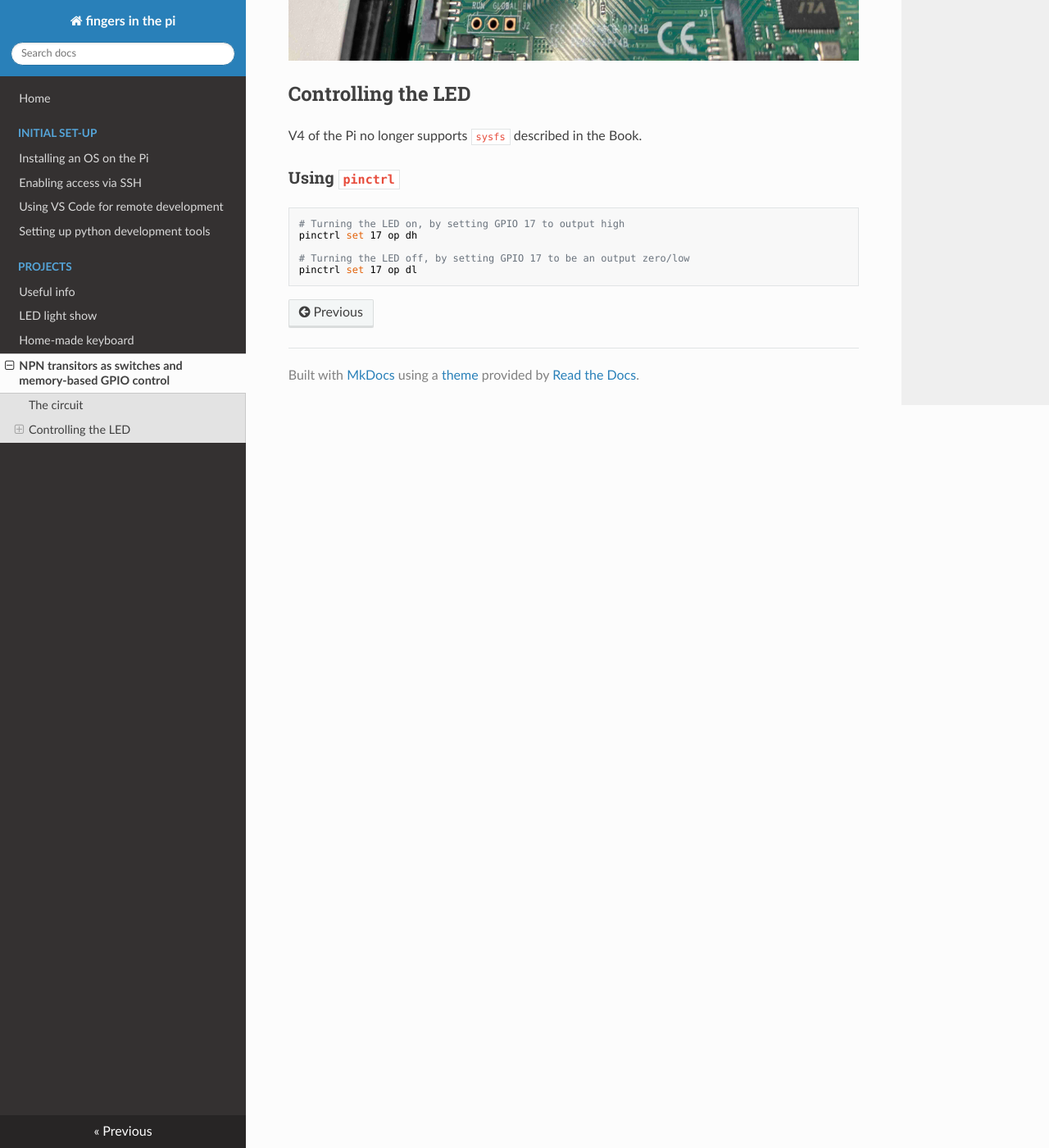
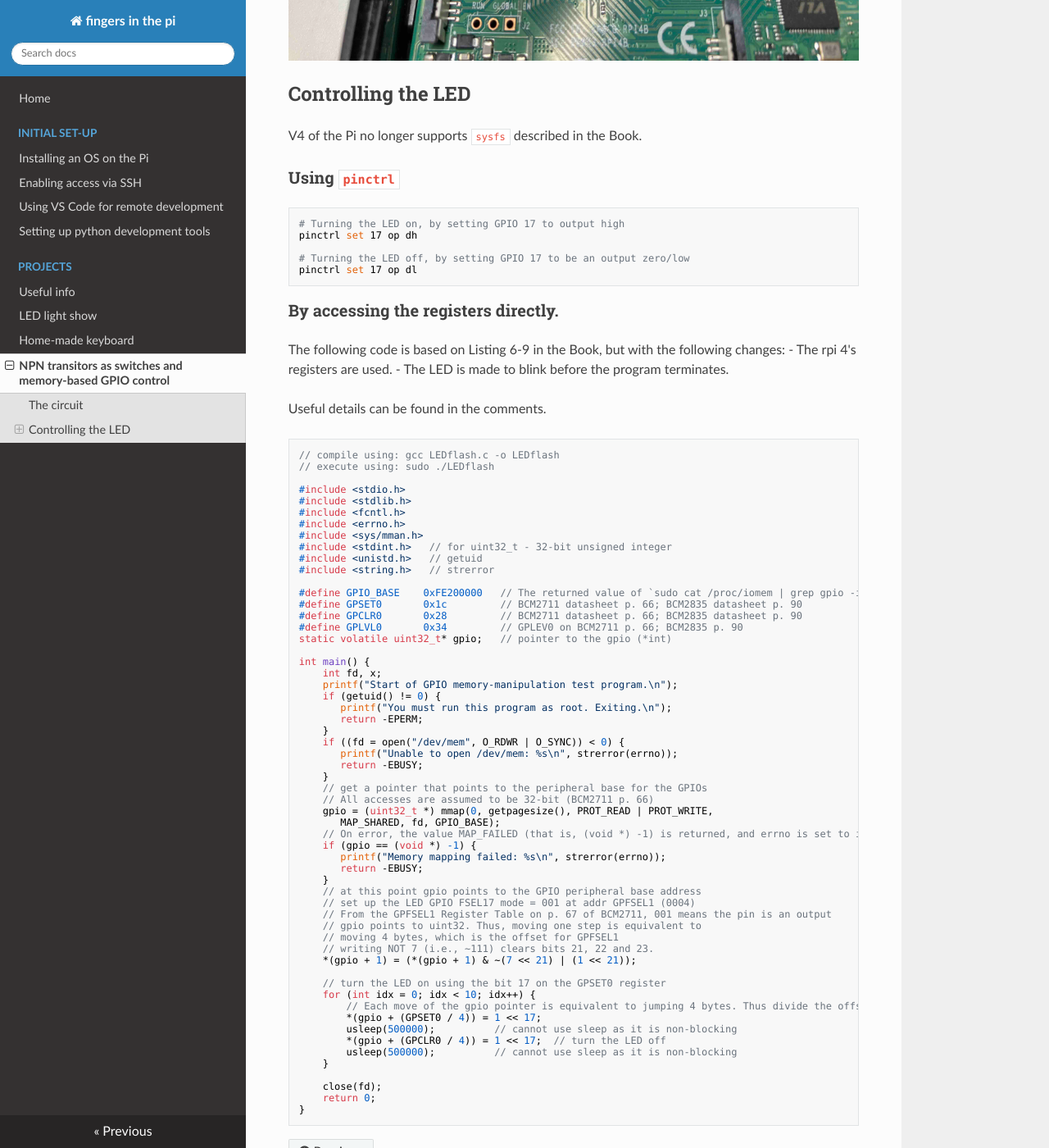
Before and after one commit to drkaizeng/fingers_in_the_pi, an MkDocs documentation site: the page built from docs/projects/transistors_switches_memory_gpio.md, in a window 1280 px wide and 1400 px high, scrolled down 1750 px. Shown: the whole window at 82% size. Built offline with MkDocs 1.6.1, drawn with Linux system fonts in a browser that asks for light colours; nearby versions of some CDN libraries; formulas are drawn with MathJax 3.

Commit message:
Mem-based GPIO using C

````diff
--- a/docs/projects/transistors_switches_memory_gpio.md
+++ b/docs/projects/transistors_switches_memory_gpio.md
@@ -26,3 +26,70 @@ pinctrl set 17 op dh
 # Turning the LED off, by setting GPIO 17 to be an output zero/low
 pinctrl set 17 op dl
 ```
+
+### By accessing the registers directly.
+The following code is based on Listing 6-9 in the Book, but with the following changes:
+- The rpi 4's registers are used.
+- The LED is made to blink before the program terminates.
+
+Useful details can be found in the comments.
+```C
+// compile using: gcc LEDflash.c -o LEDflash
+// execute using: sudo ./LEDflash
+
+#include <stdio.h>
+#include <stdlib.h>
+#include <fcntl.h>
+#include <errno.h>
+#include <sys/mman.h>
+#include <stdint.h>   // for uint32_t - 32-bit unsigned integer
+#include <unistd.h>   // getuid
+#include <string.h>   // strerror
+
+#define GPIO_BASE    0xFE200000   // The returned value of `sudo cat /proc/iomem | grep gpio -i`
+#define GPSET0       0x1c         // BCM2711 datasheet p. 66; BCM2835 datasheet p. 90
+#define GPCLR0       0x28         // BCM2711 datasheet p. 66; BCM2835 datasheet p. 90
+#define GPLVL0       0x34         // GPLEV0 on BCM2711 p. 66; BCM2835 p. 90
+static volatile uint32_t* gpio;   // pointer to the gpio (*int)
+
+int main() {
+    int fd, x;
+    printf("Start of GPIO memory-manipulation test program.\n");
+    if (getuid() != 0) {
+       printf("You must run this program as root. Exiting.\n");
+       return -EPERM;
+    }
+    if ((fd = open("/dev/mem", O_RDWR | O_SYNC)) < 0) {
+       printf("Unable to open /dev/mem: %s\n", strerror(errno));
+       return -EBUSY;
+    }
+    // get a pointer that points to the peripheral base for the GPIOs
+    // All accesses are assumed to be 32-bit (BCM2711 p. 66)
+    gpio = (uint32_t *) mmap(0, getpagesize(), PROT_READ | PROT_WRITE,
+       MAP_SHARED, fd, GPIO_BASE);
+    // On error, the value MAP_FAILED (that is, (void *) -1) is returned, and errno is set to indicate the error.
+    if (gpio == (void *) -1) {
+       printf("Memory mapping failed: %s\n", strerror(errno));
+       return -EBUSY;
+    }
+    // at this point gpio points to the GPIO peripheral base address
+    // set up the LED GPIO FSEL17 mode = 001 at addr GPFSEL1 (0004)
+    // From the GPFSEL1 Register Table on p. 67 of BCM2711, 001 means the pin is an output
+    // gpio points to uint32. Thus, moving one step is equivalent to
+    // moving 4 bytes, which is the offset for GPFSEL1
+    // writing NOT 7 (i.e., ~111) clears bits 21, 22 and 23.
+    *(gpio + 1) = (*(gpio + 1) & ~(7 << 21) | (1 << 21));
+
+    // turn the LED on using the bit 17 on the GPSET0 register
+    for (int idx = 0; idx < 10; idx++) {
+        // Each move of the gpio pointer is equivalent to jumping 4 bytes. Thus divide the offset by 4.
+        *(gpio + (GPSET0 / 4)) = 1 << 17;
+        usleep(500000);          // cannot use sleep as it is non-blocking
+        *(gpio + (GPCLR0 / 4)) = 1 << 17;  // turn the LED off
+        usleep(500000);          // cannot use sleep as it is non-blocking
+    }
+
+    close(fd);
+    return 0;
+}
+```
````
